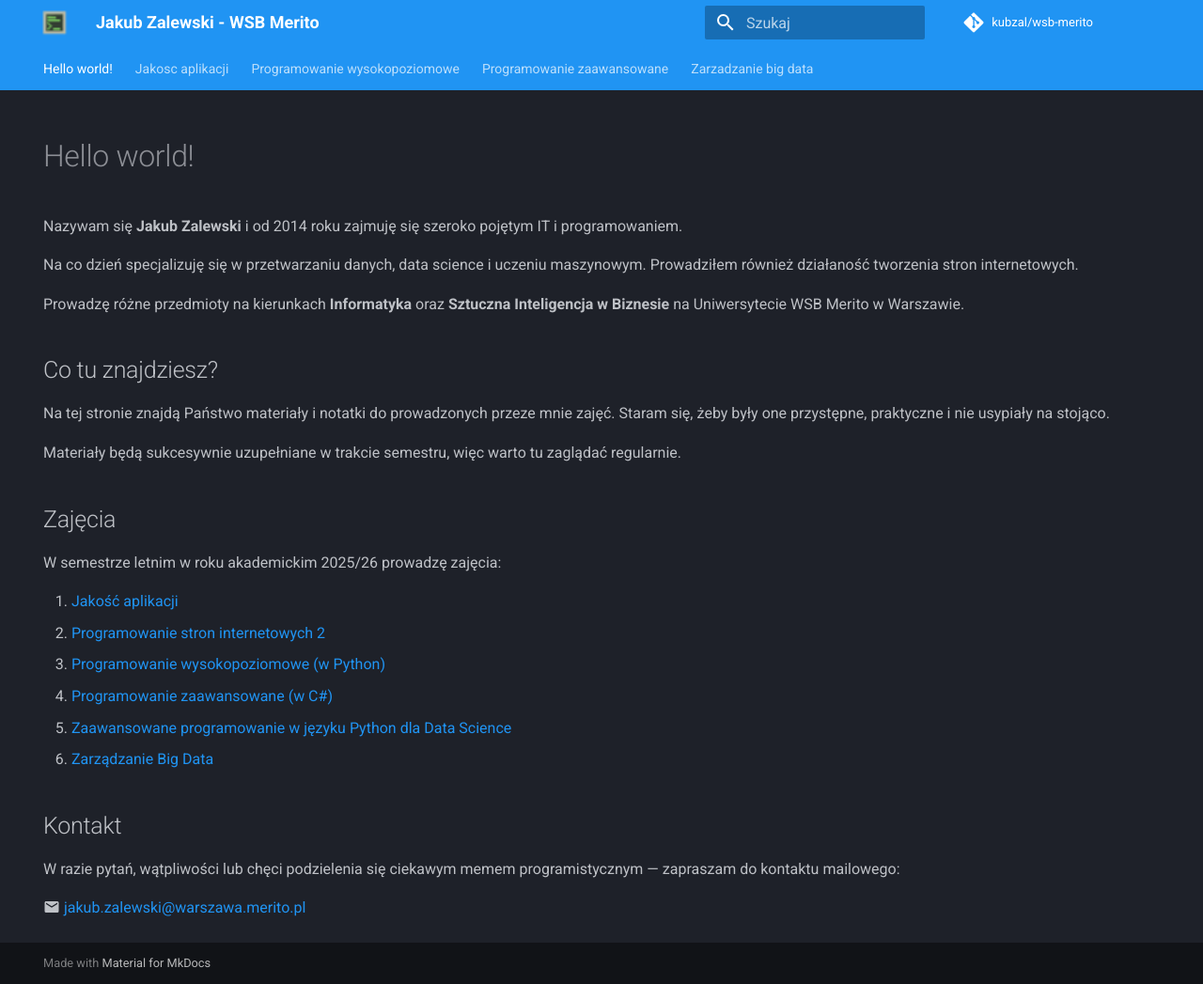
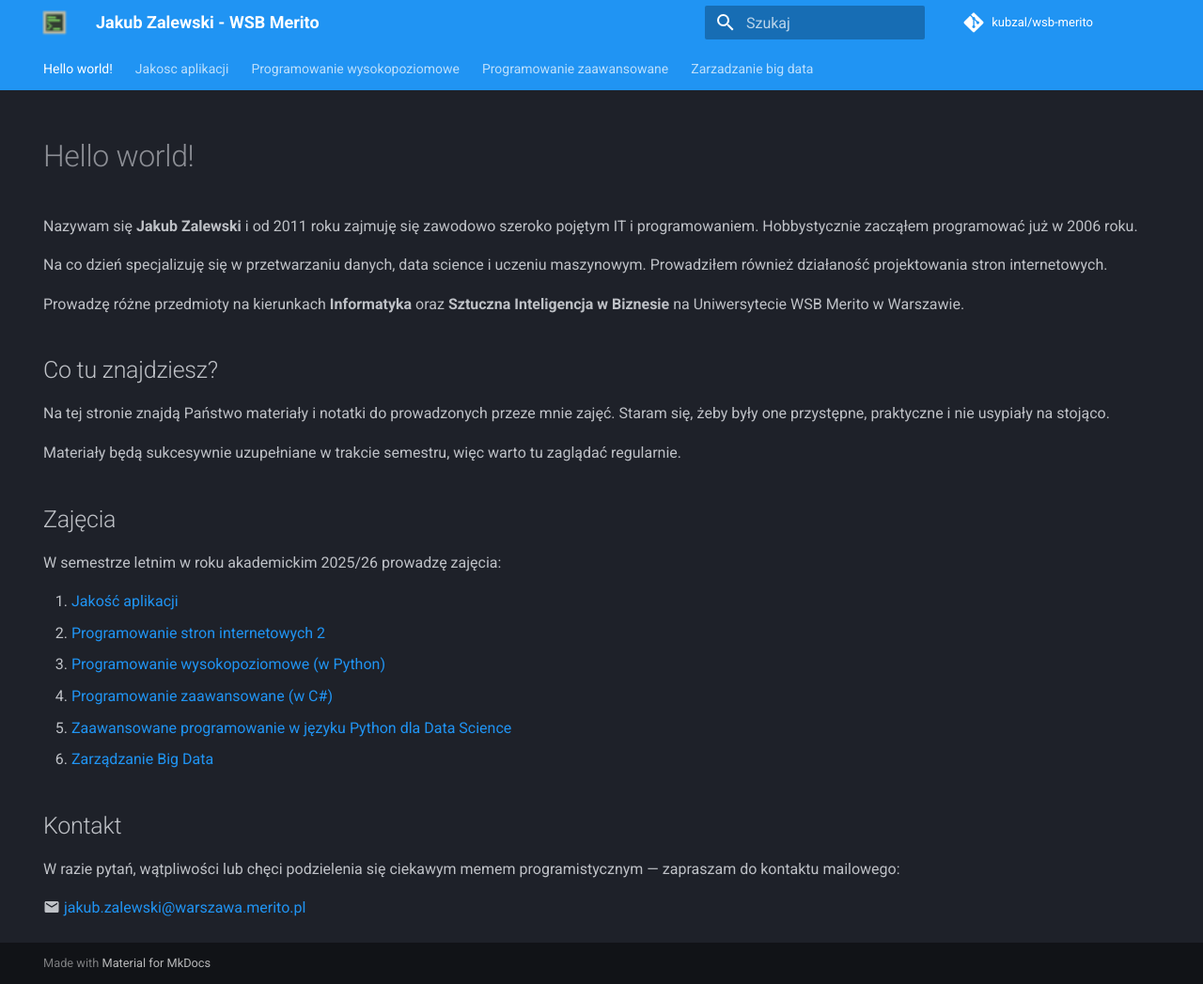
Before and after one commit to kubzal/wsb-merito, an MkDocs documentation site: the page built from docs/index.md, in a window 1280 px wide and 1047 px high. Shown: the whole window at 94% size. Built offline with MkDocs 1.6.1 and Material for MkDocs 9.7.7, drawn with Linux system fonts in a browser that asks for light colours; comment, search, counter and statistics services are not loaded.

Commit message:
index update

```diff
--- a/docs/index.md
+++ b/docs/index.md
@@ -5,9 +5,9 @@ hide:
 ---
 # Hello world!
 
-Nazywam się **Jakub Zalewski** i od 2014 roku zajmuję się szeroko pojętym IT i programowaniem.
+Nazywam się **Jakub Zalewski** i od 2011 roku zajmuję się zawodowo szeroko pojętym IT i programowaniem. Hobbystycznie zacząłem programować już w 2006 roku.
 
-Na co dzień specjalizuję się w przetwarzaniu danych, data science i uczeniu maszynowym. Prowadziłem również działaność tworzenia stron internetowych.
+Na co dzień specjalizuję się w przetwarzaniu danych, data science i uczeniu maszynowym. Prowadziłem również działaność projektowania stron internetowych.
 
 Prowadzę różne przedmioty na kierunkach **Informatyka** oraz **Sztuczna Inteligencja w Biznesie** na Uniwersytecie WSB Merito w Warszawie.
 
```
